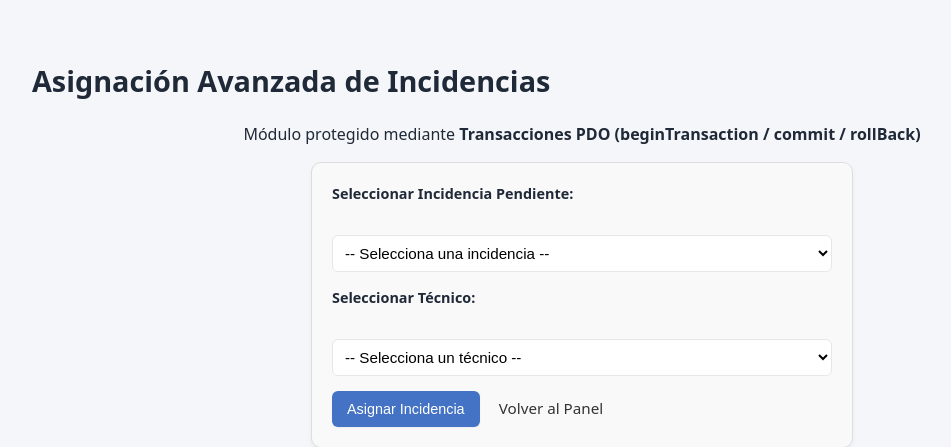
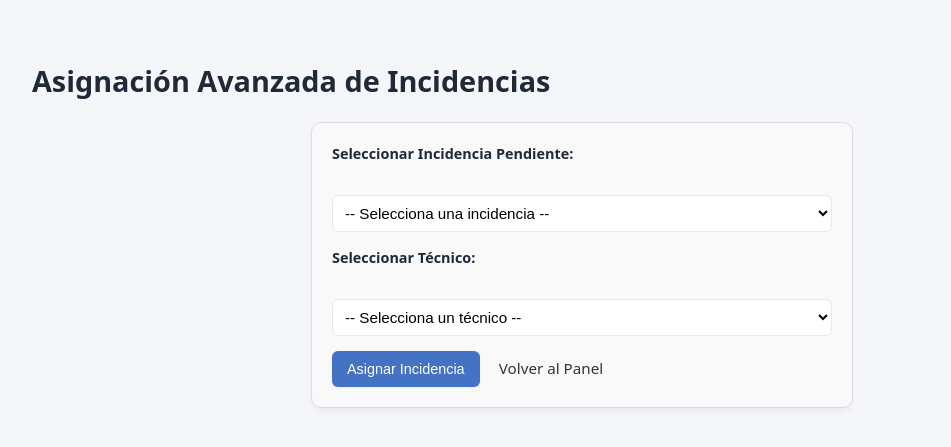
Before and after one commit to ChrsitianSaid/4.3.-Miniproyecto-Taskshield, a PHP site: page /asignar_incidencia.php in a window 1280 px wide. Shown: the top 447 px of the page, without its empty margins (58-1009 px from the left). Run offline with PHP 8.4, Linux system fonts and the light colour scheme; data comes from the database, SQL or seed files in the repository; a stand-in replaces the project's code that opens the database connection; some libraries are stand-ins or nearby versions.

Commit message:
Eliminar texto redundante en la sección de encabezado del módulo de asignación avanzada.

```diff
--- a/asignar_incidencia.php
+++ b/asignar_incidencia.php
@@ -113,7 +113,7 @@
 <body>
 
     <h1>Asignación Avanzada de Incidencias</h1>
-    <p style="text-align: center;">Módulo protegido mediante <strong>Transacciones PDO (beginTransaction / commit / rollBack)</strong></p>
+
 
     <?php if (!empty($mensaje)): ?>
         <p style="text-align: center; font-weight: bold;">
```
